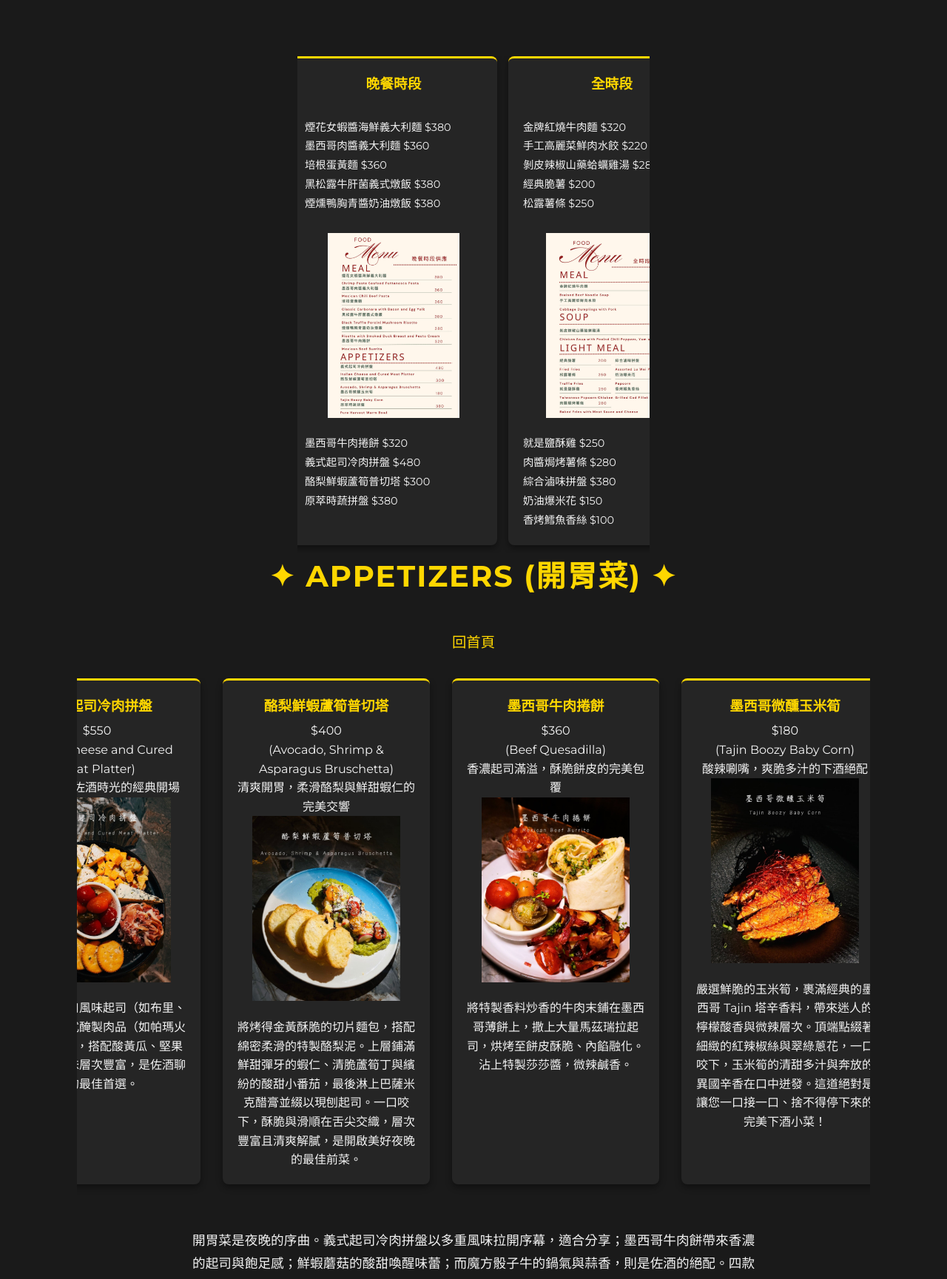
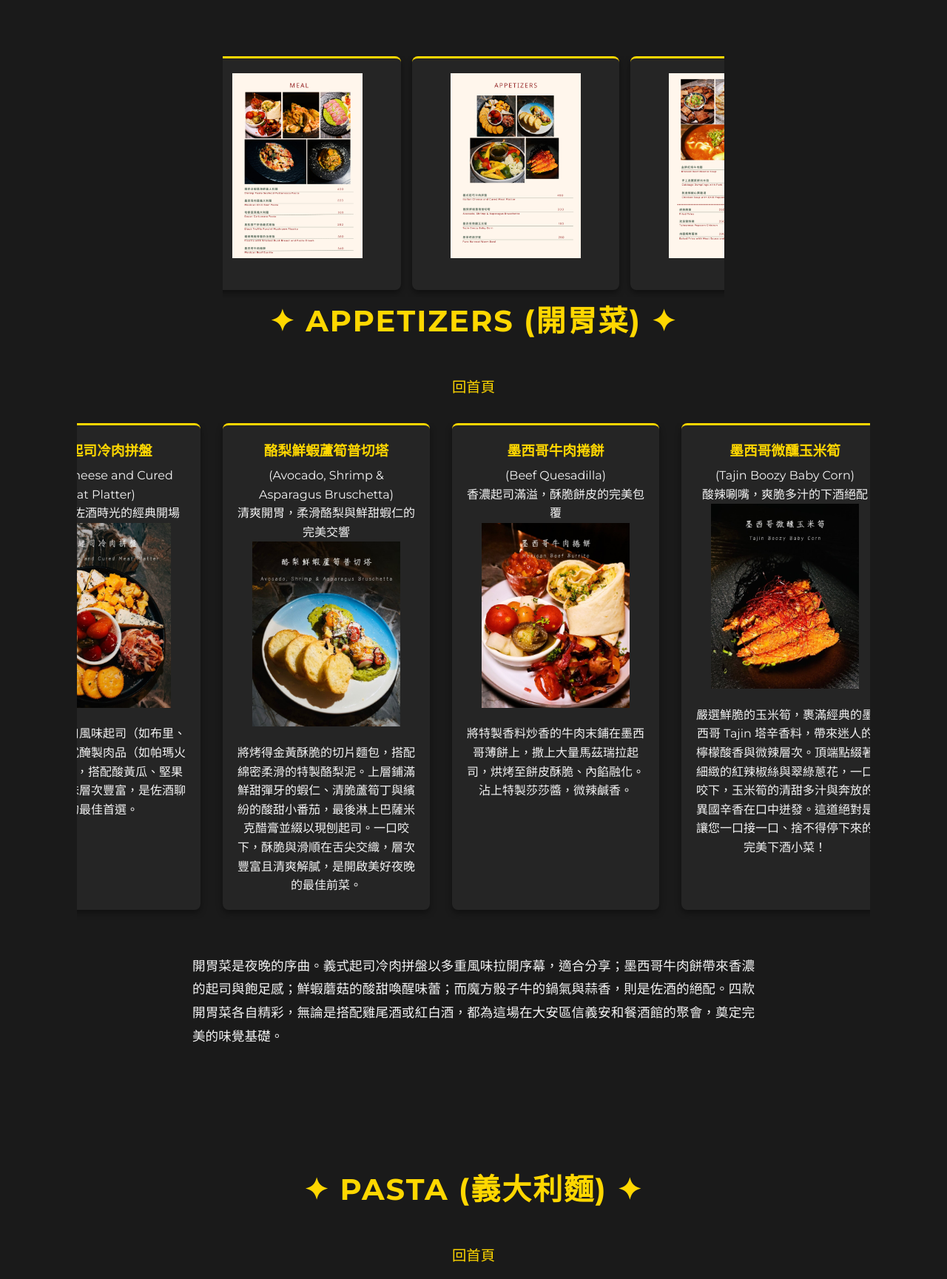
Before and after one commit to ciecietaipei/ciecietaipei.github.io, a Jekyll site: the page built from foods.html, in a window 1280 px wide, cut to the strip 904-2633 px from the top of the page. Shown: the whole strip at 74% size. Built offline with Jekyll 4.4.1, drawn with Linux system fonts in a browser that asks for light colours; a script that is not in the unit is left out; some of the changed text lies outside the part shown.

Commit message:
更新菜單截圖；新增合規警語；優化影片

```diff
--- a/foods.html
+++ b/foods.html
@@ -202,54 +202,30 @@ description: CIE CIE TAIPEI，大安區信義安和餐酒館，近捷運信義
 
     <div class="menu-highlights" style="display: flex; flex-wrap: nowrap; overflow-x: auto; width: fit-content; max-width: 100%; margin: 0 auto; -webkit-overflow-scrolling: touch; gap: 15px; padding-bottom: 10px;">
 
-        <div class="menu-card" style="flex: 0 0 280px;">
-            <h3>晚餐時段</h3><br>
-            <div style="text-align: left; font-size: 0.9em; line-height: 1.8;">
-                煙花女蝦醬海鮮義大利麵 $380<br>
-                墨西哥肉醬義大利麵 $360<br>
-                培根蛋黃麵 $360<br>
-                黑松露牛肝菌義式燉飯 $380<br>
-                煙燻鴨胸青醬奶油燉飯 $380
-            </div>
-            <br>
+            <div class="menu-card" style="flex: 0 0 280px;">
             <img loading="lazy"
-                 src="foods/610991592_18108611506633680_5179684671402298314_n.jpg"
+                 src="foods/20260406-03.png"
                  alt="晚餐時段 - 信義安和餐酒館晚餐菜單 - 義大利麵與燉飯 - 菜單"
                  class="card-img-zoom menu-modal-trigger"
                  style="cursor: pointer; width: 100%; height: auto;">
 
-            <div style="text-align: left; font-size: 0.9em; line-height: 1.8;">
-                墨西哥牛肉捲餅 $320<br>
-                義式起司冷肉拼盤 $480<br>
-                酪梨鮮蝦蘆筍普切塔 $300<br>
-                原萃時蔬拼盤 $380<br>
-            </div>
+
         </div>
 
         <div class="menu-card" style="flex: 0 0 280px;">
-            <h3>全時段</h3><br>
-            <div style="text-align: left; font-size: 0.9em; line-height: 1.8;">
-                金牌紅燒牛肉麵 $320<br>
-                手工高麗菜鮮肉水餃 $220<br>
-                剝皮辣椒山藥蛤蠣雞湯 $280<br>
-                經典脆薯 $200<br>
-                松露薯條 $250<br>
-            </div>
-            <br>
             <img loading="lazy"
-                 src="foods/610876541_18108611518633680_2482753872810581308_n.jpg"
+                 src="foods/20260406-02.png"
+                 alt="晚餐時段 - 信義安和餐酒館晚餐菜單 - 義大利麵與燉飯 - 菜單"
+                 class="card-img-zoom menu-modal-trigger"
+                 style="cursor: pointer; width: 100%; height: auto;">
+        </div>
+
+        <div class="menu-card" style="flex: 0 0 280px;">
+            <img loading="lazy"
+                 src="foods/20260406-01.png"
                  alt="大安區宵夜菜單 - 全時段供應紅燒牛肉麵與炸物小點 - 全時段菜單"
                  class="card-img-zoom menu-modal-trigger"
                  style="cursor: pointer; width: 100%; height: auto;">
-
-            <div style="text-align: left; font-size: 0.9em; line-height: 1.8;">
-
-                就是鹽酥雞 $250<br>
-                肉醬焗烤薯條 $280<br>
-                綜合滷味拼盤 $380<br>
-                奶油爆米花 $150<br>
-                香烤鱈魚香絲 $100<br>
-            </div>
         </div>
 
     </div>
@@ -267,7 +242,6 @@ description: CIE CIE TAIPEI，大安區信義安和餐酒館，近捷運信義
         </div>
         <div class="menu-card">
             <h3>酪梨鮮蝦蘆筍普切塔</h3>
-            $400<br>
             (Avocado, Shrimp & Asparagus Bruschetta)<br>
             清爽開胃，柔滑酪梨與鮮甜蝦仁的完美交響<br>
             <img loading="lazy" src="foods/Avocado-Shrimp-Asparagus-Bruschetta.jpg" alt="信義安和質感餐酒館開胃前菜 - 酪梨鮮蝦蘆筍普切塔 (Avocado, Shrimp & Asparagus Bruschetta)">
@@ -275,7 +249,6 @@ description: CIE CIE TAIPEI，大安區信義安和餐酒館，近捷運信義
         </div>
         <div class="menu-card">
             <h3>墨西哥牛肉捲餅</h3>
-            $360<br>
             (Beef Quesadilla)<br>
             香濃起司滿溢，酥脆餅皮的完美包覆<br>
             <img loading="lazy" src="foods/Beef-Quesadilla.png" alt="台北大安區人氣餐酒館必點 - 香濃墨西哥牛肉捲餅 (Beef Quesadilla)">
@@ -283,7 +256,6 @@ description: CIE CIE TAIPEI，大安區信義安和餐酒館，近捷運信義
         </div>
         <div class="menu-card">
             <h3>墨西哥微醺玉米筍</h3>
-            $180<br>
             (Tajin Boozy Baby Corn)<br>
             酸辣唰嘴，爽脆多汁的下酒絕配<br>
             <img loading="lazy" src="foods/Tajin-Boozy-Baby-Corn.jpg" alt="信義安和酒吧特色下酒菜 - 墨西哥微醺玉米筍 (Tajin Boozy Baby Corn)">
@@ -291,7 +263,6 @@ description: CIE CIE TAIPEI，大安區信義安和餐酒館，近捷運信義
         </div>
         <div class="menu-card">
             <h3>原萃時蔬拼盤</h3>
-            $380<br>
             (Pure Harvest Warm Bowl)<br>
             原汁原味，感受大地四季的彩色溫度<br>
             <img loading="lazy" src="foods/Pure-Harvest-Warm-Bowl.png" alt="大安區健康蔬食下酒小點 - 原萃時蔬拼盤 (Pure Harvest Warm Bowl)">
@@ -307,7 +278,6 @@ description: CIE CIE TAIPEI，大安區信義安和餐酒館，近捷運信義
     <div class="menu-highlights">
         <div class="menu-card">
             <h3>煙花女蝦醬海鮮義大利麵</h3>
-            $400<br>
             (Puttanesca-Style Prawn & Seafood Linguine)<br>
             地中海風情，海鮮滋味一麵到底<br>
             <img loading="lazy" src="foods/Puttanesca-Style-Prawn-Seafood-Linguine.png" alt="信義安和必吃海鮮義大利麵 - 煙花女蝦醬風味 (Puttanesca-Style Prawn & Seafood Linguine)">
@@ -315,7 +285,6 @@ description: CIE CIE TAIPEI，大安區信義安和餐酒館，近捷運信義
         </div>
         <div class="menu-card">
             <h3>墨西哥肉醬義大利麵</h3>
-            $480<br>
             (Mexican Chili Beef Pasta)<br>
             微辣肉醬與香濃起司的濃郁重擊<br>
             <img loading="lazy" src="foods/Mexican-Chili-Beef-Pasta.png" alt="大安區微醺晚餐推薦 - 濃郁墨西哥肉醬義大利麵 (Mexican Chili Beef Pasta)">
@@ -323,7 +292,6 @@ description: CIE CIE TAIPEI，大安區信義安和餐酒館，近捷運信義
         </div>
         <div class="menu-card">
             <h3>培根蛋黃義大利麵</h3>
-            $360<br>
             (Bacon Carbonara Pasta)<br>
             濃郁滑順，厚切培根與金黃蛋液的極致療癒<br>
             <img loading="lazy" src="foods/Bacon-Carbonara-Pasta.png" alt="台北信義安和義式料理推薦 - 經典培根蛋黃義大利麵 (Bacon Carbonara Pasta)">
@@ -339,7 +307,6 @@ description: CIE CIE TAIPEI，大安區信義安和餐酒館，近捷運信義
     <div class="menu-highlights">
         <div class="menu-card">
             <h3>黑松露牛肝菌燉飯</h3>
-            $400<br>
             (Black Truffle Porcini Mushroom Risotto)<br>
             松露醇香，入口盡是層次驚豔<br>
             <img loading="lazy" src="foods/Black-Truffle-Porcini-Mushroom-Risotto.png" alt="大安區約會餐廳推薦 - 奢華黑松露牛肝菌燉飯 (Black Truffle Porcini Mushroom Risotto)">
@@ -347,7 +314,6 @@ description: CIE CIE TAIPEI，大安區信義安和餐酒館，近捷運信義
         </div>
         <div class="menu-card">
             <h3>煙燻鴨胸青醬奶油燉飯</h3>
-            $380<br>
             (Risotto with Smoked Duck Breast and Pesto Cream)<br>
             羅勒香氣濃郁，煙燻鴨胸軟嫩多汁的翠綠盛宴<br>
             <img loading="lazy" src="foods/Risotto-Smoked-Duck-Breast-Pesto-Cream.jpg" alt="信義安和精緻燉飯 - 煙燻鴨胸青醬奶油燉飯 (Risotto with Smoked Duck Breast and Pesto Cream)">
@@ -363,7 +329,6 @@ description: CIE CIE TAIPEI，大安區信義安和餐酒館，近捷運信義
     <div class="menu-highlights">
         <div class="menu-card">
             <h3>金牌紅燒牛肉麵</h3>
-            $320<br>
             (Braised Beef Noodle Soup)<br>
             濃郁湯頭，溫暖靈魂的深夜慰藉<br>
             <img loading="lazy" src="foods/Braised-Beef-Noodle-Soup.png" alt="大安區深夜食堂必點 - 暖胃金牌紅燒牛肉麵 (Braised Beef Noodle Soup)">
@@ -371,7 +336,6 @@ description: CIE CIE TAIPEI，大安區信義安和餐酒館，近捷運信義
         </div>
         <div class="menu-card">
             <h3>手工高麗菜鮮肉水餃</h3>
-            $220<br>
             (Cabbage Dumplings with Pork)<br>
             皮Q餡滿，一口咬下的鮮甜肉汁<br>
             <img loading="lazy" src="foods/Cabbage-Dumplings-with-Pork.png" alt="信義安和宵夜首選 - 手工高麗菜鮮肉水餃 (Cabbage Dumplings with Pork)">
@@ -387,7 +351,6 @@ description: CIE CIE TAIPEI，大安區信義安和餐酒館，近捷運信義
     <div class="menu-highlights">
         <div class="menu-card">
             <h3>香蒜黃金蜆精力湯</h3>
-            $220<br>
             (Garlic Clam Broth)<br>
             蒜香十足，湯頭鮮美的暖胃良品<br>
             <img loading="lazy" src="foods/Garlic-Clam-Broth.png" alt="大安區酒吧暖胃湯品 - 香蒜黃金蜆精力湯 (Garlic Clam Broth)">
@@ -403,7 +366,6 @@ description: CIE CIE TAIPEI，大安區信義安和餐酒館，近捷運信義
     <div class="menu-highlights">
         <div class="menu-card">
             <h3>經典脆薯</h3>
-            $200<br>
             (Fried Fries)<br>
             金黃酥脆，永恆不敗的佐酒夥伴<br>
             <img loading="lazy" src="foods/Fried-Fries.png" alt="信義安和經典炸物 - 酥脆金黃脆薯 (Fried Fries)">
@@ -411,7 +373,6 @@ description: CIE CIE TAIPEI，大安區信義安和餐酒館，近捷運信義
         </div>
         <div class="menu-card">
             <h3>松露薯條</h3>
-            $250<br>
             (Truffle Fries)<br>
             松露香氣逼人，薯條的奢華升級<br>
             <img loading="lazy" src="foods/Truffle-Fries.png" alt="大安區餐酒館必點小食 - 奢華松露薯條 (Truffle Fries)">
@@ -419,7 +380,6 @@ description: CIE CIE TAIPEI，大安區信義安和餐酒館，近捷運信義
         </div>
         <div class="menu-card">
             <h3>就是鹽酥雞</h3>
-            $250<br>
             (Taiwanese Popcorn Chicken)<br>
             經典台式風味，外酥內嫩的涮嘴代表<br>
             <img loading="lazy" src="foods/Taiwanese-Popcorn-Chicken.png" alt="台北大安區台式下酒菜推薦 - 經典就是鹽酥雞 (Taiwanese Popcorn Chicken)">
@@ -435,7 +394,6 @@ description: CIE CIE TAIPEI，大安區信義安和餐酒館，近捷運信義
         </div>
         <div class="menu-card">
             <h3>奶油爆米花</h3>
-            $150<br>
             (Popcorn)<br>
             香甜奶油，聚會的歡樂點綴<br>
             <img loading="lazy" src="foods/Popcorn.png" alt="大安區酒吧派對點心 - 香甜奶油爆米花 (Popcorn)">
--- a/index.html
+++ b/index.html
@@ -102,7 +102,8 @@ description: CIE CIE TAIPEI，大安區信義安和餐酒館，近捷運信義
     "水煙酒吧",
     "情侶約會酒吧",
     "跨年酒吧",
-    "台北夜生活"
+    "台北夜生活",
+    "單一麥芽威士忌"
   ],
   "acceptsReservations": true,
   "sameAs": [
--- a/style.css
+++ b/style.css
@@ -64,6 +64,36 @@ h2 {
 
 .hero-social-links a:hover {
     transform: scale(1.1);
+}
+
+.alcohol-warning-banner {
+    position: fixed;
+    bottom: 0;
+    left: 0;
+    width: 100%;
+    height: 5vh; /* 確保佔據螢幕高度的 10%，符合法規 */
+    background-color: #000000; /* 高對比背景 */
+    color: #FFFFFF; /* 高對比文字 */
+    text-align: center;
+    font-size: 1.5rem; /* 大字體 */
+    font-weight: bold;
+    display: flex;
+    justify-content: center;
+    align-items: center;
+    z-index: 10000; /* 確保蓋在最上層 */
+    letter-spacing: 2px;
+}
+
+/* 因為警語佔了底部 10%，為避免擋住原本的內容，將 body 底部加上 padding */
+body {
+    padding-bottom: 10vh;
+}
+
+/* 手機版字體微調 */
+@media (max-width: 768px) {
+    .alcohol-warning-banner {
+        font-size: 1rem;
+    }
 }
 
 .hero {
```
Also changed, not shown: other parts of foods.html (+0 -3 lines), drinks.html (+7 -4 lines), environment.html (+30 -7 lines), foods/20260406-01.png (added), foods/20260406-02.png (added), foods/20260406-03.png (added).
